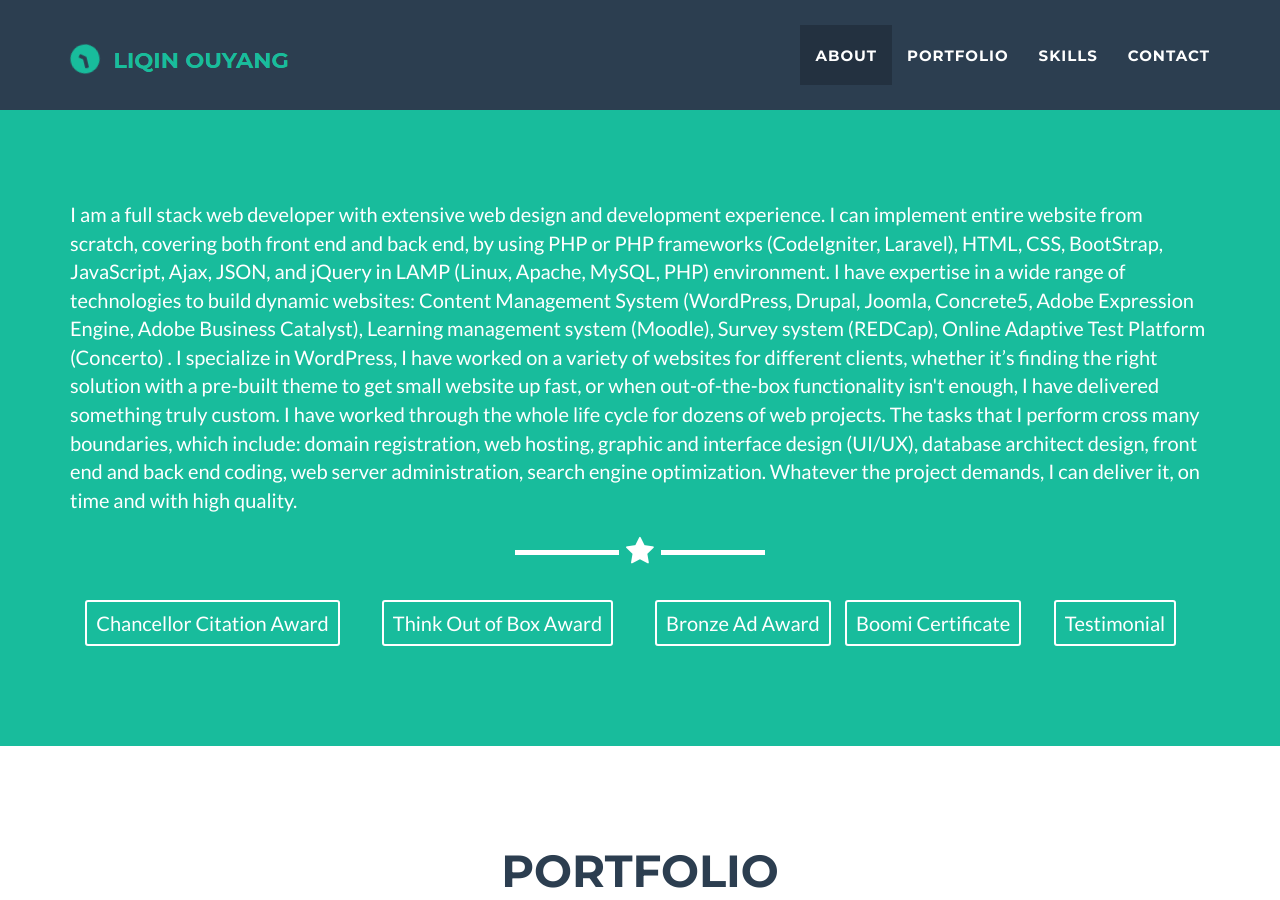
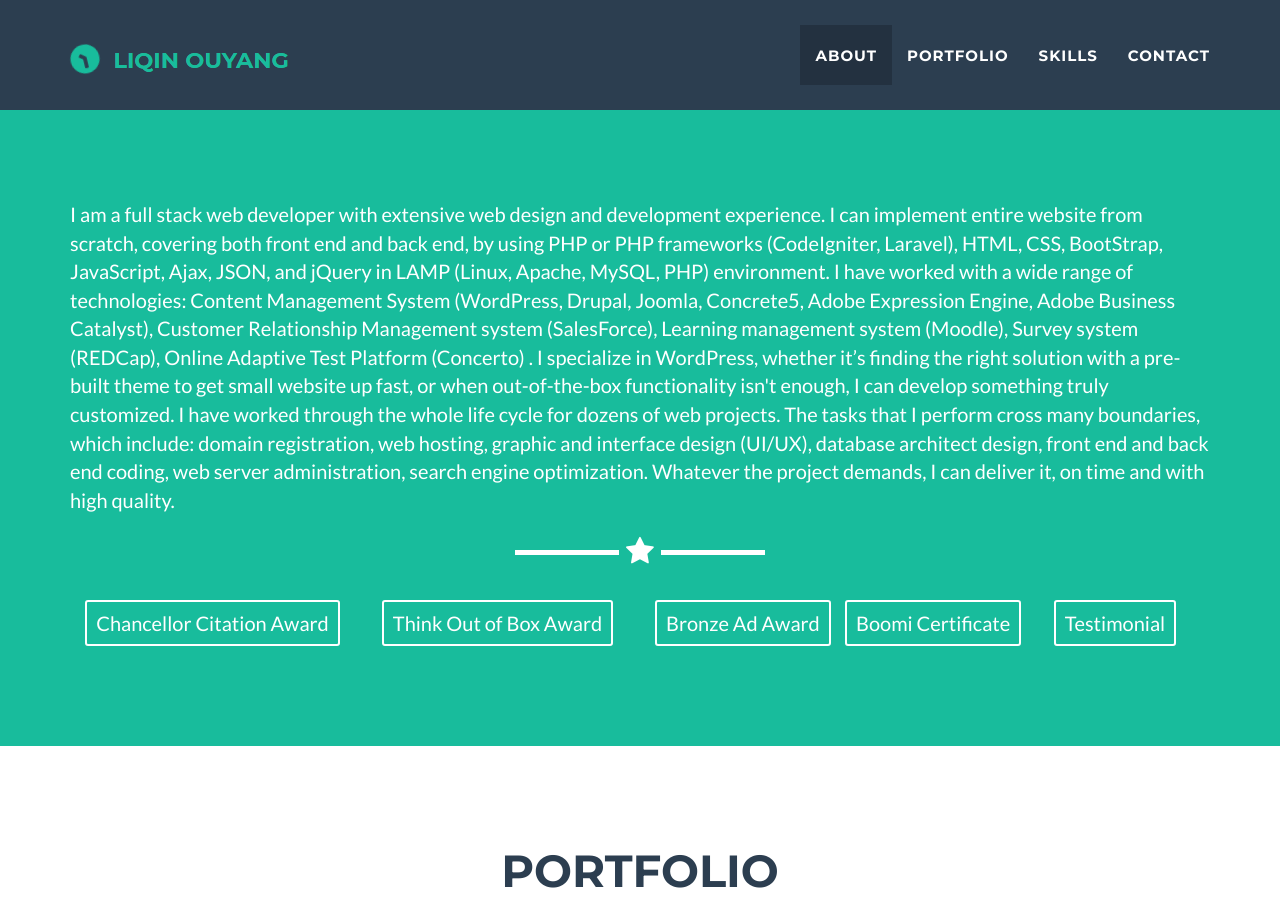
Before and after one commit to hbxtoylq/hbxtoylq.github.io, a Jekyll site: the page built from index.html, in a window 1280 px wide and 900 px high. Built offline with Jekyll 4.4.1, drawn with Linux system fonts in a browser that asks for light colours; nearby versions of some CDN libraries.

Commit message:
Update header.html

```diff
--- a/_includes/header.html
+++ b/_includes/header.html
@@ -6,10 +6,10 @@
 				<p>I am a full stack web developer with extensive web design and development experience.
 				I can implement entire website from scratch, covering both front end and back end, by using PHP or PHP frameworks (CodeIgniter, Laravel),
 					HTML, CSS, BootStrap, JavaScript, Ajax, JSON, and jQuery in LAMP (Linux, Apache, MySQL, PHP) environment.
-					I have expertise in a wide range of technologies to build dynamic websites: Content Management System (WordPress, Drupal, Joomla, Concrete5,
-					Adobe Expression Engine, Adobe Business Catalyst), Learning management system (Moodle), Survey system (REDCap), Online Adaptive Test Platform (Concerto)
-					. I specialize in WordPress, I have worked on a variety of websites for different clients, whether it’s finding the right solution with a pre-built theme to get small website up fast,
-					or when out-of-the-box functionality isn't enough, I have delivered something truly custom. I have worked through the
+					I have worked with a wide range of technologies: Content Management System (WordPress, Drupal, Joomla, Concrete5,
+					Adobe Expression Engine, Adobe Business Catalyst), Customer Relationship Management system (SalesForce), Learning management system (Moodle), Survey system (REDCap), Online Adaptive Test Platform (Concerto)
+					. I specialize in WordPress, whether it’s finding the right solution with a pre-built theme to get small website up fast,
+					or when out-of-the-box functionality isn't enough, I can develop something truly customized. I have worked through the
 					whole life cycle for dozens of web projects. The tasks that I perform cross many boundaries,
 					which include: domain registration, web hosting, graphic and interface design (UI/UX),
 					database architect design, front end and back end coding, web server administration, search engine optimization.
```
